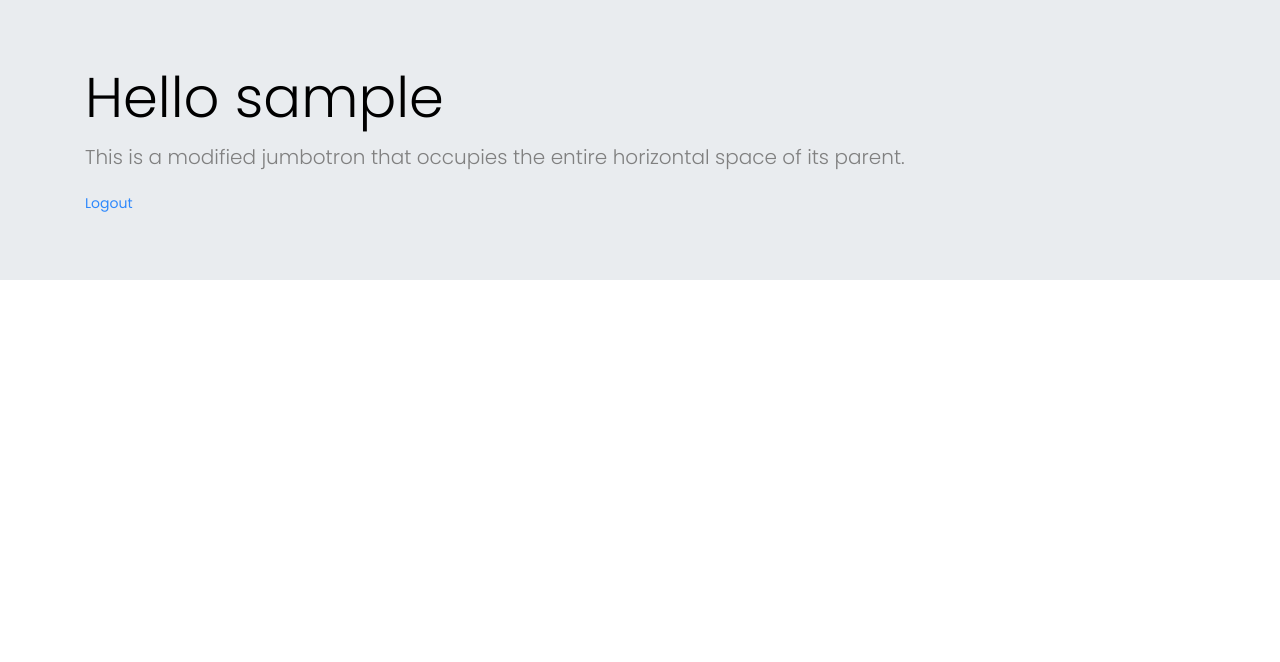
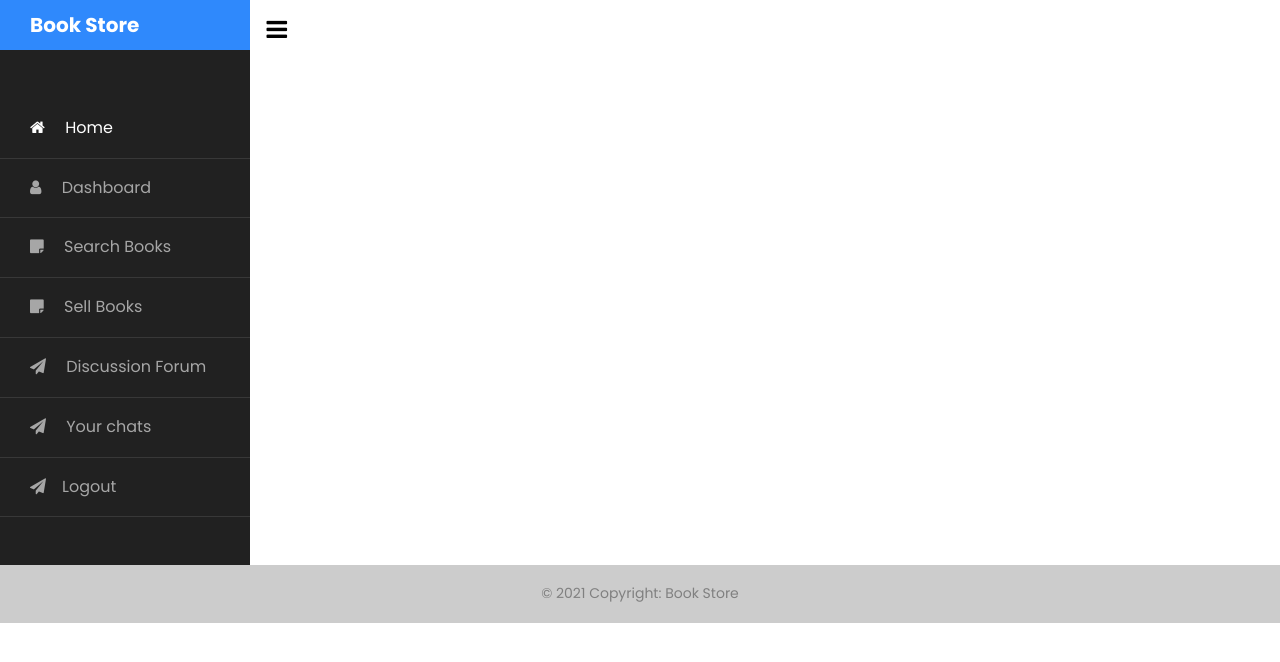
Before and after one commit to Sarim-Qureshi/Book-Store, a PHP site: page /dash.php in a window 1280 px wide. Shown: the top 662 px of the page. Run offline with PHP 8.4, Linux system fonts and the light colour scheme; the visitor is signed in with stand-in values (Sample User, id 1); data that the repository does not hold is empty.

Commit message:
made some new changes

```diff
--- a/dash.php
+++ b/dash.php
@@ -1,5 +1,22 @@
 <?php
-require('always.php');
+// require('connection.php');
+if (require('always.php'))
+{
+
+  $sql = "select name from register where email = '{$_SESSION['USERNAME']}'";
+  $res = mysqli_query($conn,$sql);
+
+  $custname = " ";
+  while ($x = mysqli_fetch_assoc($res))
+  {
+  $custname = $x['name'];
+  }
+
+}
+
+
+
+
 ?>
 <html lang="en">
   <head>
@@ -20,19 +37,60 @@ require('always.php');
   <body>
 
 
-    <section>
-      <div class="jumbotron jumbotron-fluid">
-        <div class="container">
-          <h1 class="display-4">Hello  <?php echo $_SESSION['USERNAME']; ?></h1>
-          <p class="lead">This is a modified jumbotron that occupies the entire horizontal space of its parent.</p>
-          <a href = "logout.php">Logout</a>
+
+    <div class="wrapper d-flex align-items-stretch">
+			<nav id="sidebar">
+				<div class="custom-menu">
+					<button type="button" id="sidebarCollapse" class="btn btn-primary">
+	          <i class="fa fa-bars"></i>
+	          <span class="sr-only">Toggle Menu</span>
+	        </button>
         </div>
-      </div>
-    </section>
+	  		<h1><a href="index.html" class="logo"> Book Store</a></h1>
+        <ul class="list-unstyled components mb-5">
+        <li class="">
+            <span class="fa fa-login mr-3"></span><?php echo $custname; ?>
+          </li>
+          <li class="active">
+            <a href="index.php"><span class="fa fa-home mr-3"></span> Home</a>
+          </li>
+          <li>
+              <a href="dash.php"><span class="fa fa-user mr-3"></span> Dashboard</a>
+          </li>
+          <li>
+            <a href="#"><span class="fa fa-sticky-note mr-3"></span> Search Books</a>
+          </li>
+          <li>
+            <a href="#"><span class="fa fa-sticky-note mr-3"></span> Sell Books</a>
+          </li>
+          <li>
+            <a href="#"><span class="fa fa-paper-plane mr-3"></span> Discussion Forum</a>
+          </li>
+          <li>
+            <a href="#"><span class="fa fa-paper-plane mr-3"></span> Your chats</a>
+          </li>
+          <li>
+            <a href="logout.php"><span class="fa fa-paper-plane mr-3"></span>Logout</a>
+          </li>
+        </ul>
+
+    	</nav>
 
 
 
 
+    </div>
+      <!-- Copyright -->
+      <div class="text-center p-3" style="background-color: rgba(0, 0, 0, 0.2);">
+        © <script>document.write(new Date().getFullYear())</script> Copyright: Book Store
+      </div>
+      <!-- Copyright -->
+    </footer>
+
+<script src="js/jquery.min.js"></script>
+    <script src="js/popper.js"></script>
+    <script src="js/bootstrap.min.js"></script>
+    <script src="js/main.js"></script>
 
 
   </body>
--- a/logout.php
+++ b/logout.php
@@ -1,7 +1,7 @@
 <?php
 session_start();
-unset($_SESSION['ADMIN_LOGIN']);
-unset($_SESSION['ADMIN_USERNAME']);
+unset($_SESSION['LOGIN']);
+unset($_SESSION['USERNAME']);
 header('location:login.php');
 die();
 ?>
```
Also changed, not shown: index.php (renamed from index.html, +19 -1 lines), login.php (+43 -0 lines), register.php (+38 -0 lines).
